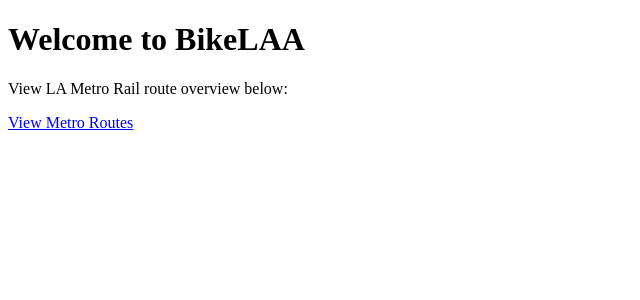
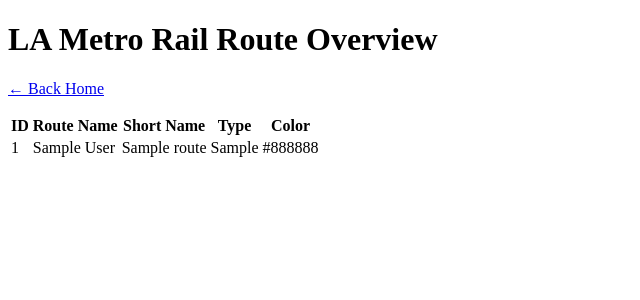
Before and after one commit to matwin04/bikelaa, a Flask app: template templates/routes.html in a window 1280 px wide. Shown: the top 300 px of the page, without its empty margins (0-640 px from the left). Run offline with Flask 3, Linux system fonts and the light colour scheme; the template is opened without the code that fills it: most values are stand-ins (such as "Sample title", 1, 10 or a date in 2020).

Commit message:
Update routes.html

```diff
--- a/templates/routes.html
+++ b/templates/routes.html
@@ -5,8 +5,34 @@
   <title>BikeLAA</title>
 </head>
 <body>
-  <h1>Welcome to BikeLAA</h1>
-  <p>View LA Metro Rail route overview below:</p>
-  <a href="/routes">View Metro Routes</a>
+  <h1>LA Metro Rail Route Overview</h1>
+  <p><a href="/">← Back Home</a></p>
+
+  {% if routes %}
+    <table>
+      <thead>
+        <tr>
+          <th>ID</th>
+          <th>Route Name</th>
+          <th>Short Name</th>
+          <th>Type</th>
+          <th>Color</th>
+        </tr>
+      </thead>
+      <tbody>
+        {% for route in routes %}
+        <tr>
+          <td>{{ route.id }}</td>
+          <td>{{ route.display_name }}</td>
+          <td>{{ route.route_short_name }}</td>
+          <td>{{ route.route_type }}</td>
+          <td style="color: #{{ route.route_color }}">{{ route.route_color }}</td>
+        </tr>
+        {% endfor %}
+      </tbody>
+    </table>
+  {% else %}
+    <p>No route data available.</p>
+  {% endif %}
 </body>
 </html>
```
